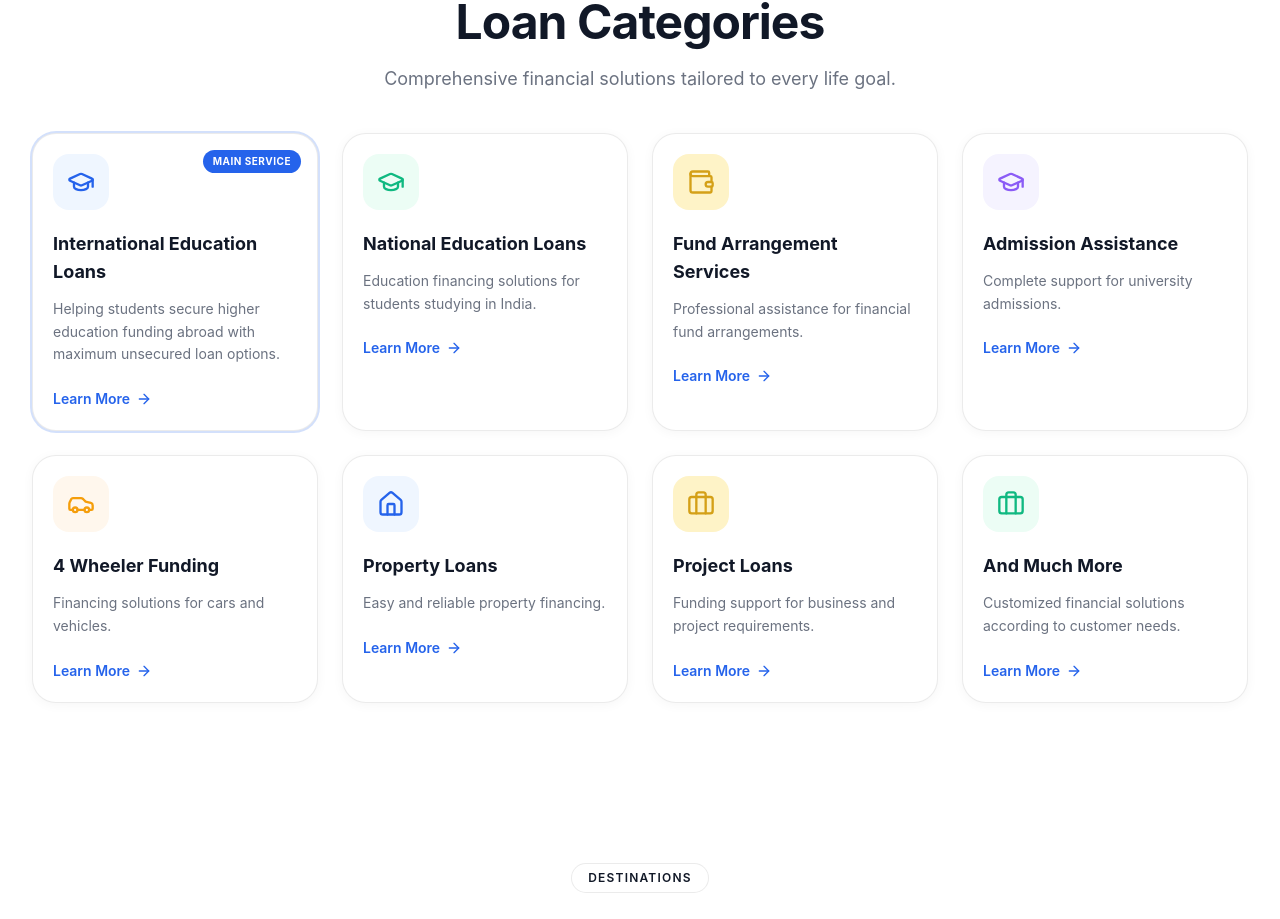
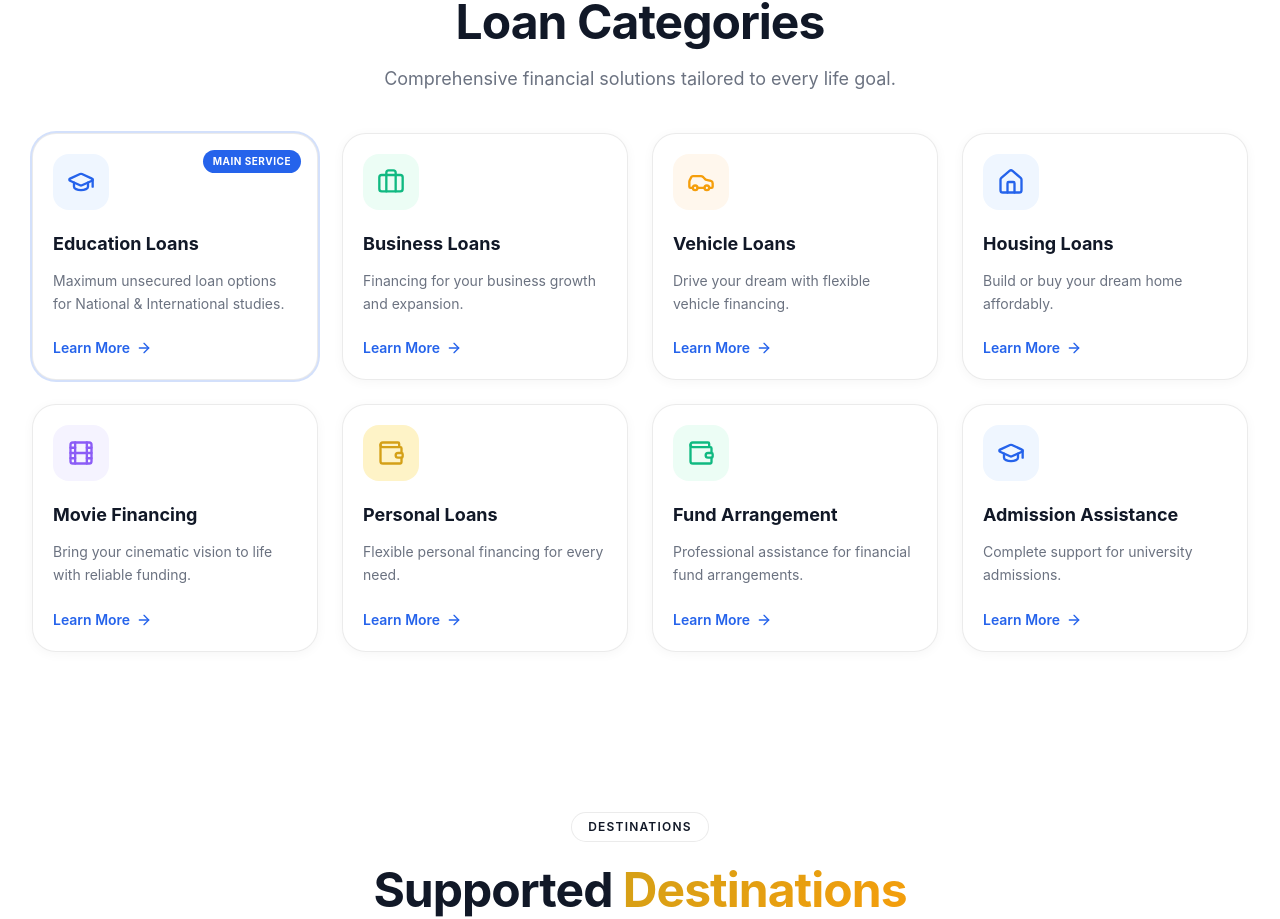
Before and after one commit to VAMSHI99REDDY/SharadaAssociates, a Next.js app: page / in a window 1280 px wide. Shown: the part 1813-2732 px from the top of the page. Built offline with nearby package versions, Linux system fonts and the light colour scheme.

Commit message:
Align Loan Categories between Home page and Loan page

```diff
--- a/components/LoanCards.tsx
+++ b/components/LoanCards.tsx
@@ -6,61 +6,61 @@ import { GraduationCap, Briefcase, Car, Home, Film, Wallet, ArrowRight } from "l
 const loans = [
   {
     icon: GraduationCap,
-    title: "International Education Loans",
-    description: "Helping students secure higher education funding abroad with maximum unsecured loan options.",
+    title: "Education Loans",
+    description: "Maximum unsecured loan options for National & International studies.",
     iconClass: "icon-blue",
     badge: "Main Service",
-    href: "/loans#international",
+    href: "/loans#education",
     featured: true,
   },
   {
-    icon: GraduationCap,
-    title: "National Education Loans",
-    description: "Education financing solutions for students studying in India.",
+    icon: Briefcase,
+    title: "Business Loans",
+    description: "Financing for your business growth and expansion.",
     iconClass: "icon-green",
-    href: "/loans#national",
+    href: "/loans#business",
+  },
+  {
+    icon: Car,
+    title: "Vehicle Loans",
+    description: "Drive your dream with flexible vehicle financing.",
+    iconClass: "icon-orange",
+    href: "/loans#vehicle",
+  },
+  {
+    icon: Home,
+    title: "Housing Loans",
+    description: "Build or buy your dream home affordably.",
+    iconClass: "icon-blue",
+    href: "/loans#housing",
+  },
+  {
+    icon: Film,
+    title: "Movie Financing",
+    description: "Bring your cinematic vision to life with reliable funding.",
+    iconClass: "icon-purple",
+    href: "/loans#movie",
+  },
+  {
+    icon: Wallet, // Replaced User with Wallet to keep imports simple since User isn't imported
+    title: "Personal Loans",
+    description: "Flexible personal financing for every need.",
+    iconClass: "icon-gold",
+    href: "/loans#personal",
   },
   {
     icon: Wallet,
-    title: "Fund Arrangement Services",
+    title: "Fund Arrangement",
     description: "Professional assistance for financial fund arrangements.",
-    iconClass: "icon-gold",
-    href: "/loans#fund",
+    iconClass: "icon-green",
+    href: "/loans",
   },
   {
     icon: GraduationCap,
     title: "Admission Assistance",
     description: "Complete support for university admissions.",
-    iconClass: "icon-purple",
-    href: "/loans#admission",
-  },
-  {
-    icon: Car,
-    title: "4 Wheeler Funding",
-    description: "Financing solutions for cars and vehicles.",
-    iconClass: "icon-orange",
-    href: "/loans#4wheeler",
-  },
-  {
-    icon: Home,
-    title: "Property Loans",
-    description: "Easy and reliable property financing.",
     iconClass: "icon-blue",
-    href: "/loans#property",
-  },
-  {
-    icon: Briefcase,
-    title: "Project Loans",
-    description: "Funding support for business and project requirements.",
-    iconClass: "icon-gold",
-    href: "/loans#project",
-  },
-  {
-    icon: Briefcase,
-    title: "And Much More",
-    description: "Customized financial solutions according to customer needs.",
-    iconClass: "icon-green",
-    href: "/loans#more",
+    href: "/loans",
   },
 ];
 
```
